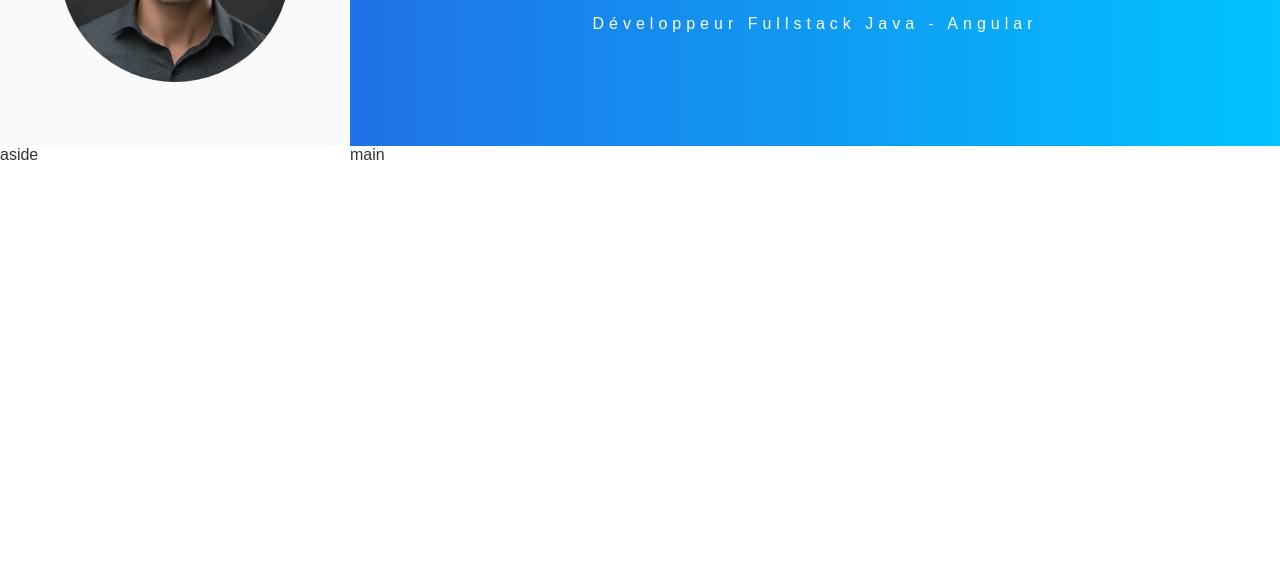
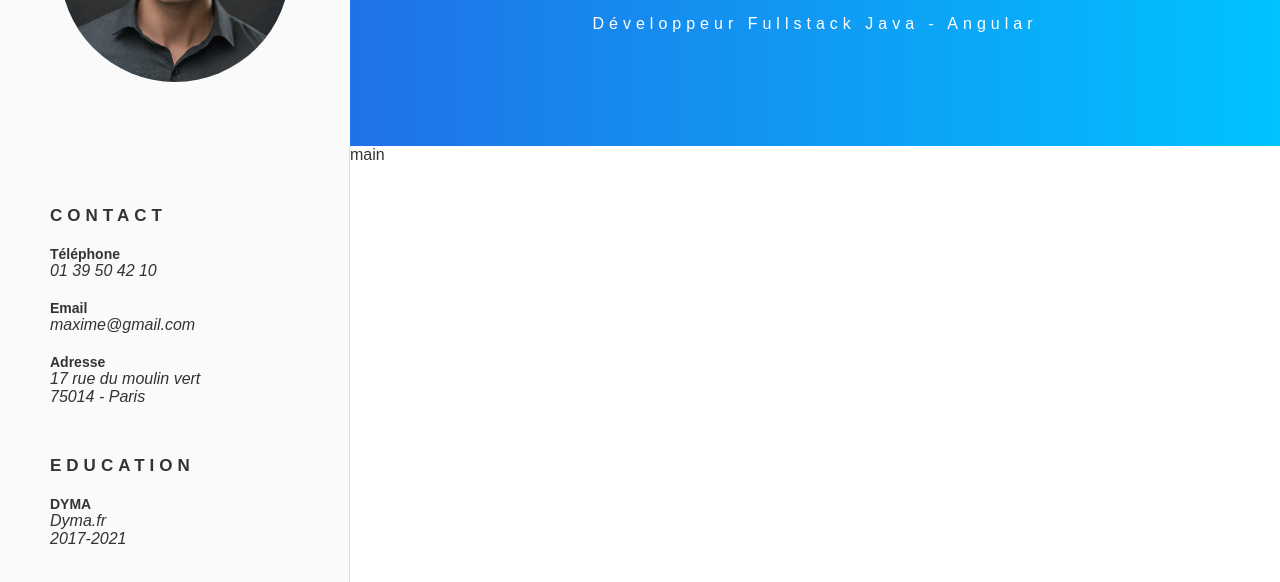
Before and after one commit to MaximeBel24/Dyma---CV, a website: page index.html in a window 1280 px wide. Shown: the part 208-790 px from the top of the page. Drawn offline with Linux system fonts and the light colour scheme; a web font is replaced by a local one.

Commit message:
mis en place des parties contact et éducation

```diff
--- a/index.html
+++ b/index.html
@@ -25,7 +25,22 @@
         <section class="picture">
             <img src="img/cest(pas)moi.jpg" alt="c'est (pas vraiment) moi">
         </section>
-        <aside>aside</aside>
+        <aside>
+            <div class="block">
+                <h2 class="title-small">CONTACT</h2>
+                <h3>Téléphone</h3>
+                <p>01 39 50 42 10</p>
+                <h3>Email</h3>
+                <p>maxime@gmail.com</p>
+                <h3>Adresse</h3>
+                <p>17 rue du moulin vert <br>75014 - Paris</p>
+            </div>
+            <div class="block">
+                <h2 class="title-small">EDUCATION</h2>
+                <h3>DYMA</h3>
+                <p>Dyma.fr<br>2017-2021</p>
+            </div>
+        </aside>
         <main>main</main>
     </div>
   </body>
--- /dev/null
+++ b/scss/_classes.scss
@@ -0,0 +1,6 @@
+.title {
+    &-small {
+        letter-spacing: 0.5rem;
+        font-size: 1.7rem;
+    }
+}
--- a/scss/style.scss
+++ b/scss/style.scss
@@ -1,5 +1,6 @@
 @use  "base" as *;
 @use  "reset" as *;
+@use  "classes" as *;
 
 .grid-container {
   display: grid;
@@ -42,6 +43,20 @@ header {
 
 aside {
   grid-area: aside;
+  background: var(--background);
+  border-right: 1px solid var(--border);
+  padding: 5rem;
+  .block {
+    margin-bottom: 5rem;
+    h3 {
+        margin-bottom: 0;
+        font-size: 1.4rem;
+    }
+    p {
+        margin: 0 0 2rem 0;
+        font-style: italic;
+    }
+  }
 }
 
 main {
```
Also changed, not shown: css/style.css, 1 other file.
